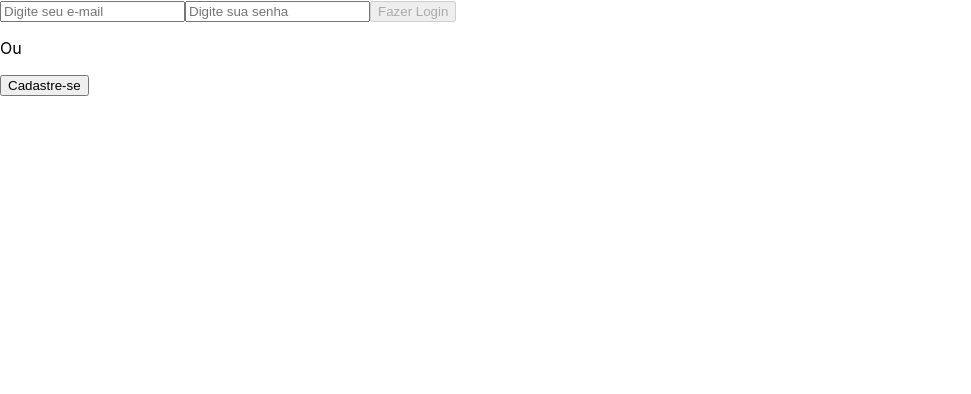
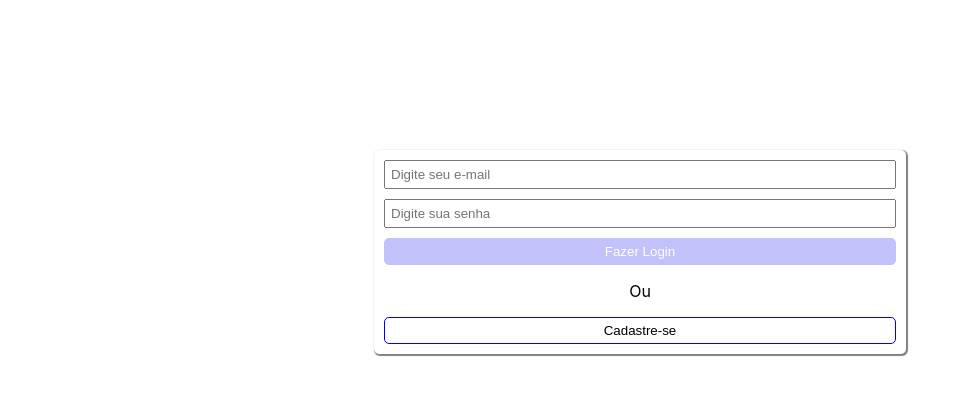
Before and after one commit to rafaelsisoares/mybook, a React (Create React App) app: page / in a window 1280 px wide. Shown: the top 394 px of the page, without its empty margins (0-971 px from the left). Built offline with nearby package versions, Linux system fonts and the light colour scheme.

Commit message:
Estilização da página

```diff
--- a/src/pages/Login.jsx
+++ b/src/pages/Login.jsx
@@ -1,7 +1,8 @@
 import React, { useContext, useEffect } from "react";
 
 import MyBookContext from "../context/MyBookContext";
-import { resetUserOnline } from "../utils/users";
+import { resetUserOnline, getUsers, setUserOnline } from "../utils/users";
+import "../styles/Login.css";
 
 function Login({ history }) {
   const {
@@ -27,12 +28,22 @@ function Login({ history }) {
     loginValidation();
   };
 
-  const handleClickLogin = () => history.push("/feed");
+  const handleClickLogin = () => {
+    const users = getUsers();
+    if (
+      users.some((user) => users.email === email && user.password === password)
+    ) {
+      setUserOnline(email, password);
+      history.push("/feed");
+    } else {
+      alert("E-mail e/ou senha incorretos");
+    }
+  };
 
-  const handleClickRegistration = () => history.push('/registration');
+  const handleClickRegistration = () => history.push("/registration");
 
   return (
-    <section>
+    <section className="login-container">
       <input
         type="email"
         name="email"
@@ -45,11 +56,22 @@ function Login({ history }) {
         placeholder="Digite sua senha"
         onChange={handleChangePassword}
       />
-      <button type="button" disabled={buttonDisabled} onClick={handleClickLogin}>
+      <button
+        type="button"
+        disabled={buttonDisabled}
+        onClick={handleClickLogin}
+        className="btn-login"
+      >
         Fazer Login
       </button>
       <p>Ou</p>
-      <button type="button" onClick={handleClickRegistration}>Cadastre-se</button>
+      <button
+        type="button"
+        onClick={handleClickRegistration}
+        className="btn-registration"
+      >
+        Cadastre-se
+      </button>
     </section>
   );
 }
--- /dev/null
+++ b/src/styles/Login.css
@@ -0,0 +1,54 @@
+.login-container {
+    border-radius: 5px;
+    box-shadow: 1px 1px 1px 1px grey;
+    display: flex;
+    flex-flow: column wrap;
+    margin: 150px auto;
+    padding: 10px;
+    text-align: center;
+    width: 40%;
+}
+
+.login-container input {
+    padding: 5px;
+    margin-bottom: 10px;
+}
+
+.btn-login , .btn-registration {
+    background-color: blue;
+    border: 1px solid blue;
+    border-radius: 5px;
+    color: white;
+    padding: 5px;
+    transition: transform 100ms;
+}
+
+.btn-login:disabled {
+    background-color: rgb(194, 194, 250);
+    border: 1px solid rgb(194, 194, 250);
+}
+
+.btn-login:hover {
+    cursor: pointer;
+}
+
+.btn-login:active {
+    transform: scale(0.98);
+}
+
+.btn-registration {
+    background-color: white;
+    color: black;
+    transition: background-color 700ms, transform 100ms;
+
+}
+
+.btn-registration:hover {
+    background-color: blue;
+    color: white;
+    cursor: pointer;
+}
+
+.btn-registration:active {
+    transform: scale(0.98);
+}
```
